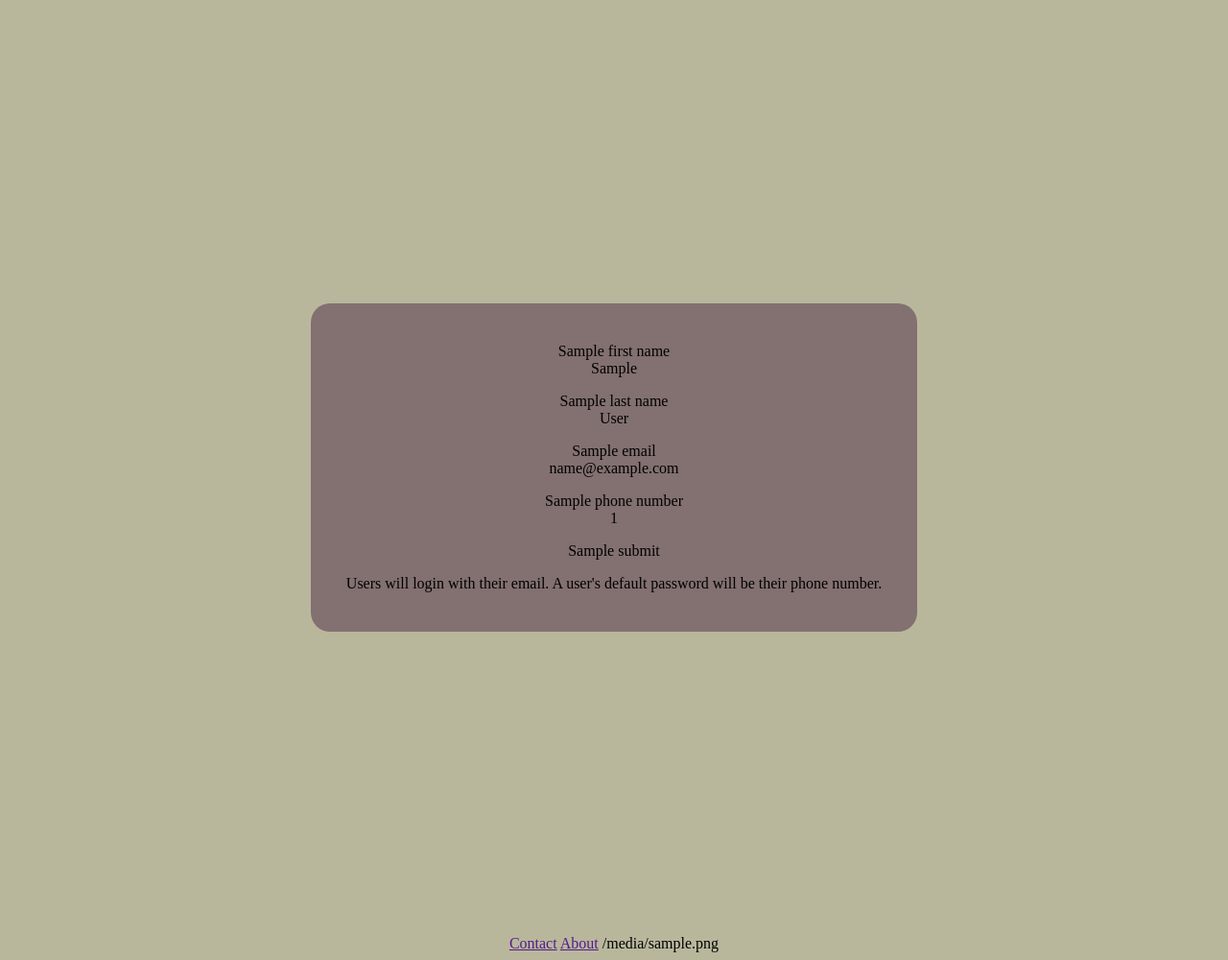
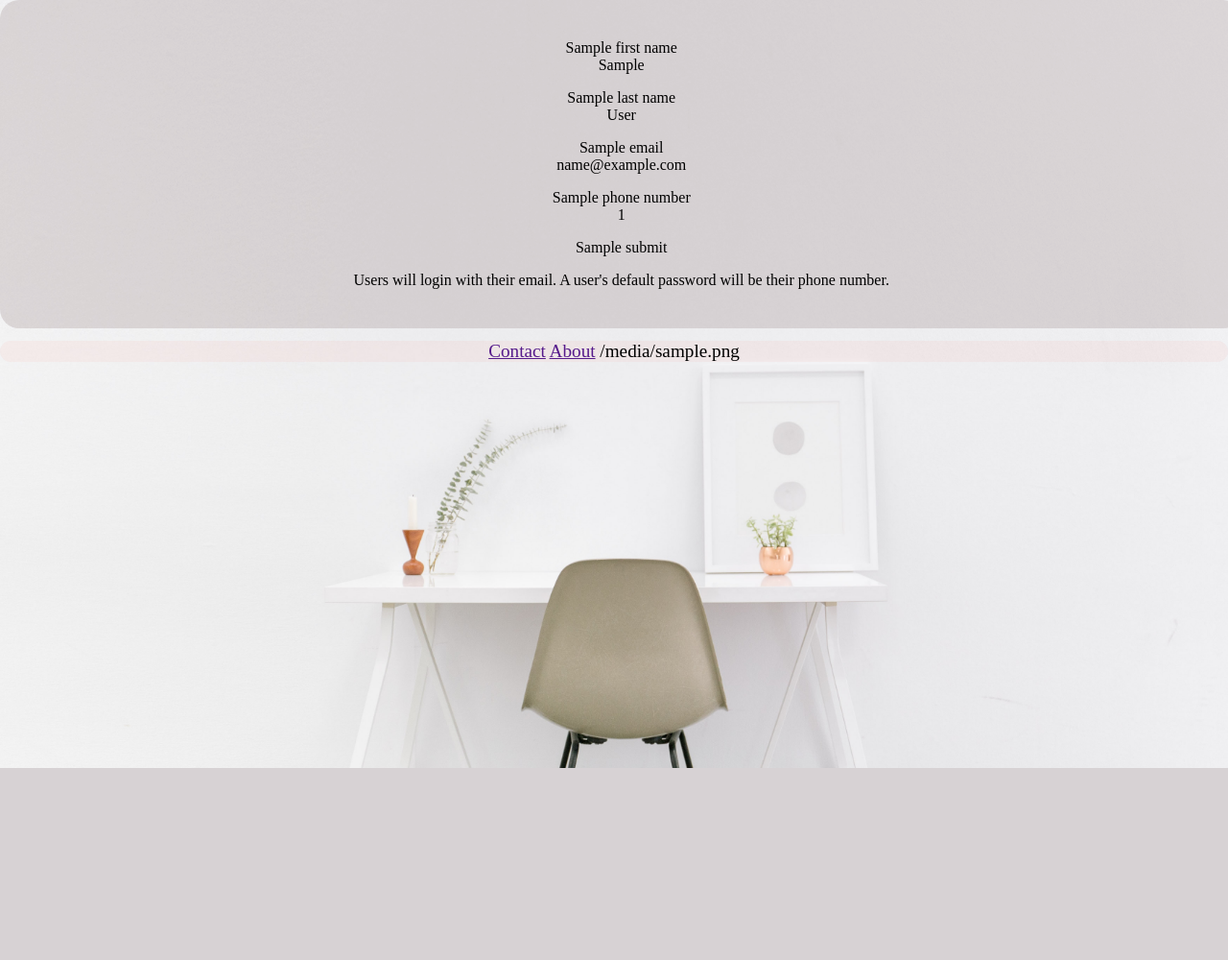
Before and after one commit to cindyxue/CMPE131_2019Fall_Team1, a Python web app: template Shifter/app/templates/addemployee.html in a window 1280 px wide. Shown: the whole page at 96% size. After the commit the page ends 800 px from the top, so only its background shows below. Run offline with Jinja, Linux system fonts and the light colour scheme; the template is opened without the code that fills it: most values are stand-ins (such as "Sample title", 1, 10 or a date in 2020).

Commit message:
login, addemployee, choose .css files updated

```diff
--- a/Shifter/app/static/addemployee.css
+++ b/Shifter/app/static/addemployee.css
@@ -1,23 +1,19 @@
-* {
-    box-sizing: border-box;
-}
 
 body {
-    background-color: #b8b79c;
-    background-size:cover;
+    background-image:url("login3.jpg");
+    background-size:100%;
+    background-repeat: no-repeat;
+    margin:0;
 }
 
 .container {
-    width:50%;
-    margin-left:25%;
-    margin-right:25%;
-    margin-top:25%;
-    margin-bottom:25%;
+    width:97.3%;
+    height:100%;
+
     padding:25px;
     border-radius:20px;
-    height:50%;
     text-align: center;
-    background: rgb(131, 112, 112);
+    background: rgba(131, 112, 112, 0.219);
 }
 
 input[type=text] {
@@ -31,6 +27,13 @@
     background-color: #ebe6c0;
 }
 
-footer {
+.Links , .links a{
     text-align: center;
+    margin-top: 1%;
+    margin-left:0%;
+    margin-bottom:0;
+    font-size: 1.5vw;
+    background-color: rgba(255, 30, 0, 0.041);
+    margin-right:0;
+    border-radius: 20px;
 }
```
